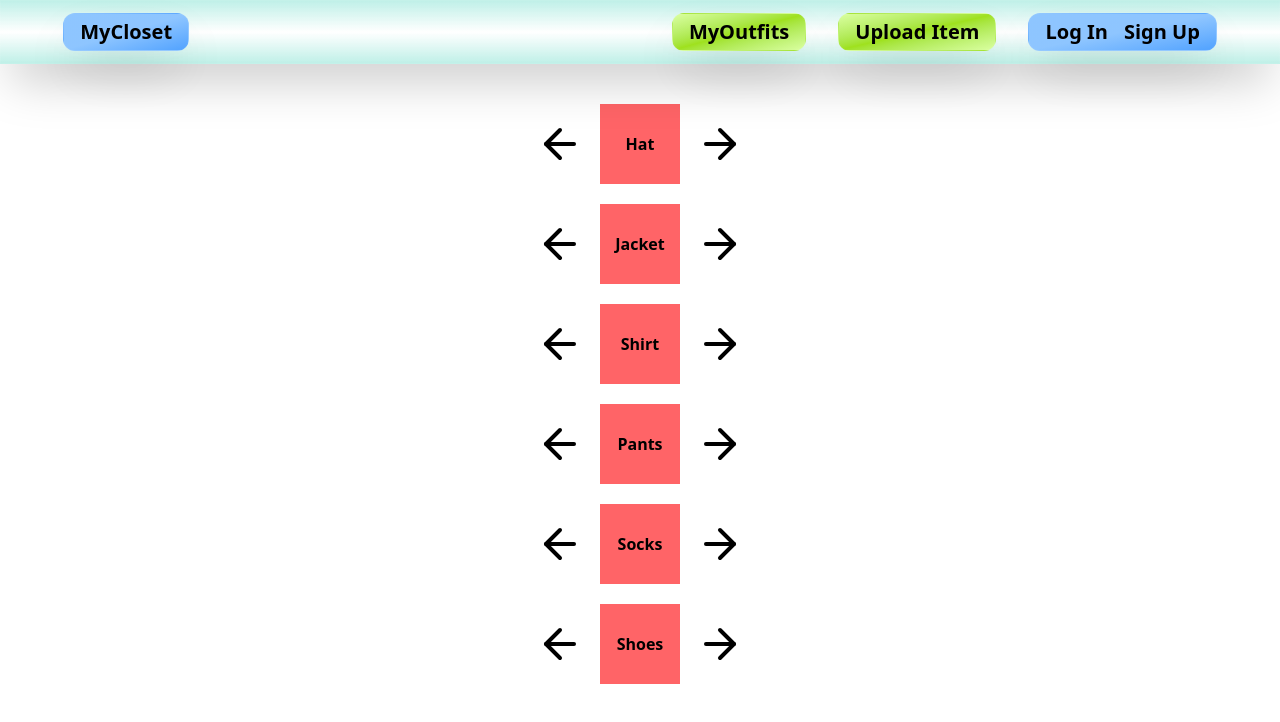
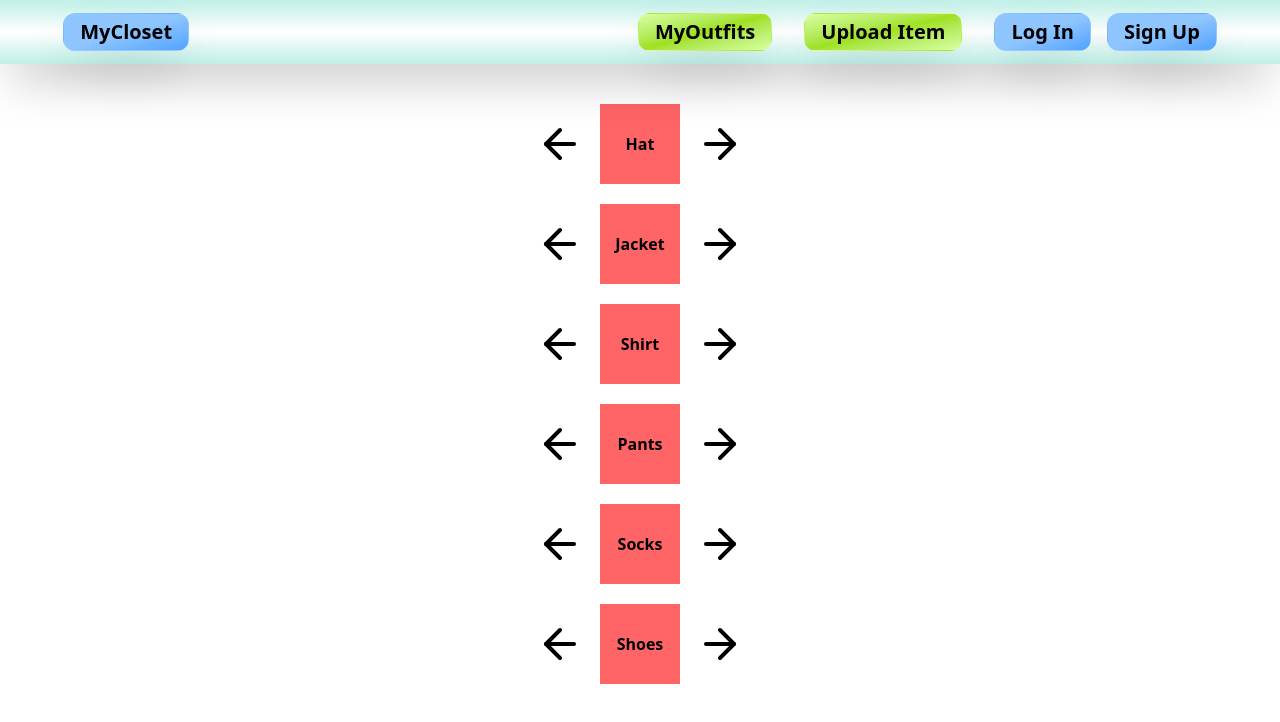
Before and after one commit to michaelalbertslo/BranchBeasts, a React (Vite) app in the folder packages/react-frontend/: page /outfit-gen in a window 1280 px wide. Shown: the top 722 px of the page. Built offline with nearby package versions, Linux system fonts and the light colour scheme.

Commit message:
Made log in and sign up two different buttons

```diff
--- a/packages/react-frontend/src/NavBar.jsx
+++ b/packages/react-frontend/src/NavBar.jsx
@@ -34,14 +34,19 @@ function NavBar() {
             </Link>
           </div>
 
-          <div className="rounded-xl bg-gradient-to-br from-blue-300 via-blue-300 to-blue-400 shadow-glass shadow-2xl backdrop-blur-sm border border-white/5 py-1 px-4 hover:scale-105 flex gap-4">
+          <div className="flex gap-4">
+            <div className="rounded-xl bg-gradient-to-br from-blue-300 via-blue-300 to-blue-400 shadow-glass shadow-2xl backdrop-blur-sm border border-white/5 py-1 px-4 hover:scale-105">
             <Link to="/login" className="text-xl font-bold">
               Log In
             </Link>
+          </div>
+          <div className="rounded-xl bg-gradient-to-br from-blue-300 via-blue-300 to-blue-400 shadow-glass shadow-2xl backdrop-blur-sm border border-white/5 py-1 px-4 hover:scale-105">
             <Link to="/signup" className="text-xl font-bold">
-              Sign Up
+            Sign Up
             </Link>
-          </div>
+            </div>
+            </div>
+
         </div>
       </nav>
 
```
